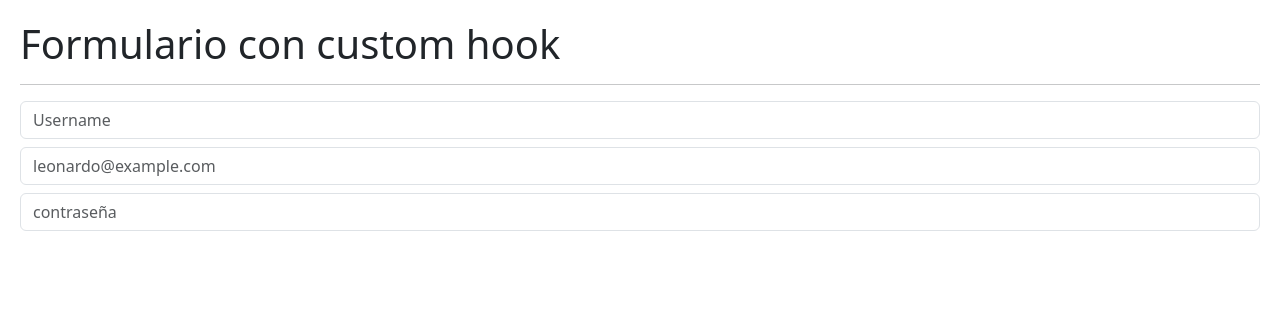
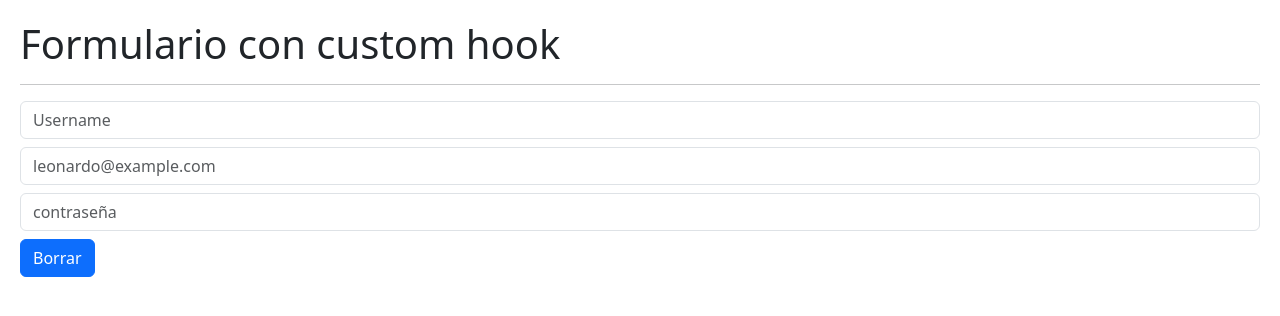
Before and after one commit to Leonardo-Robot-PostRock/HooksApp, a React (Vite) app: page / in a window 1280 px wide. Shown: the top 316 px of the page. Built offline with nearby package versions, Linux system fonts and the light colour scheme.

Commit message:
implementacion de evento onResetForm

```diff
--- a/src/hooks/useForm.js
+++ b/src/hooks/useForm.js
@@ -11,10 +11,15 @@ const useForm = (initialForm = {}) => {
         });
     };
 
+    const onResetForm = () => {
+        setFormState(initialForm);
+    }
+
     return {
         ...formState,
         formState,
-        onInputChange
+        onInputChange,
+        onResetForm,
     }
 }
 
--- a/src/useEffect/FormWithCustomHook.jsx
+++ b/src/useEffect/FormWithCustomHook.jsx
@@ -2,7 +2,7 @@ import React, { useEffect, useState } from 'react';
 import useForm from '../hooks/useForm';
 
 export const FormWithCustomHook = () => {
-  const { formState, onInputChange, username, email, password } = useForm({
+  const { formState, onInputChange, onResetForm, username, email, password } = useForm({
     username: '',
     email: '',
     password: ''
@@ -54,6 +54,10 @@ export const FormWithCustomHook = () => {
         value={password}
         onChange={onInputChange}
       />
+
+      <button onClick={onResetForm} className="btn btn-primary mt-2">
+        Borrar
+      </button>
     </>
   );
 };
```
